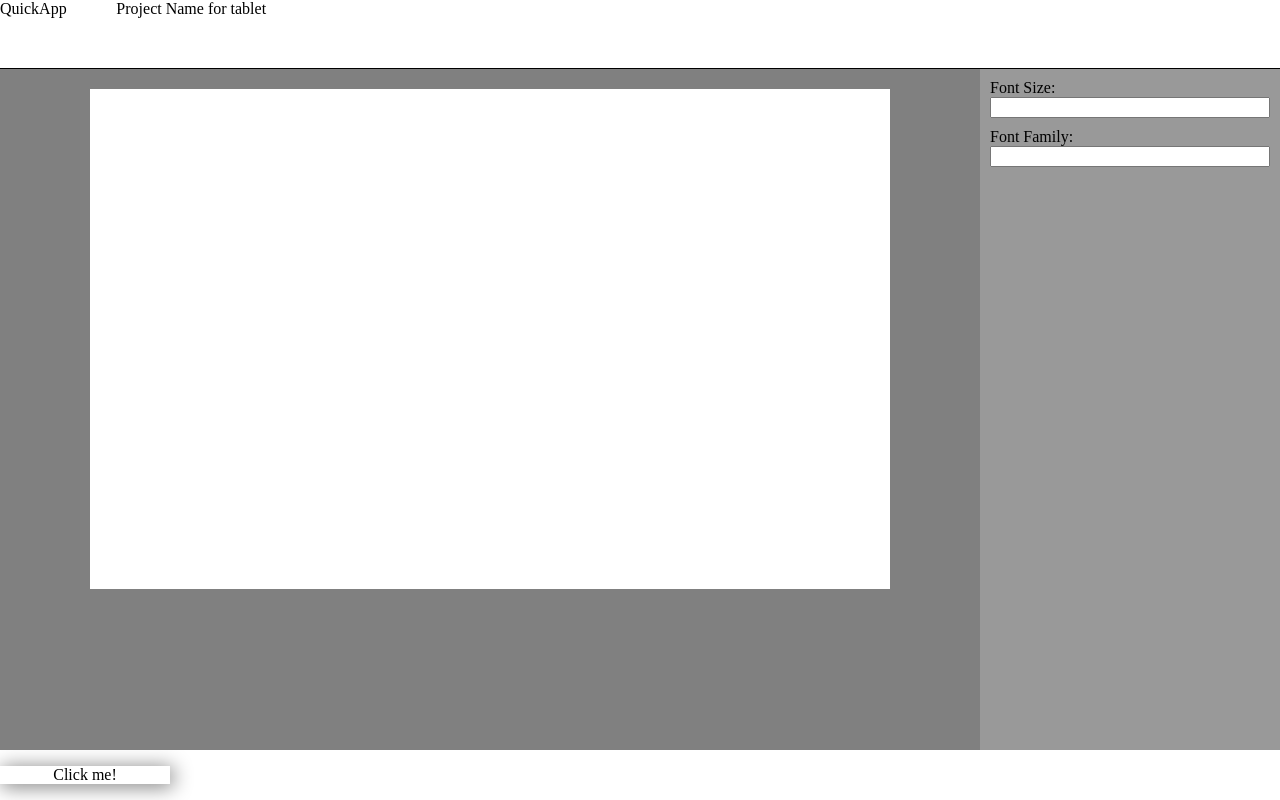
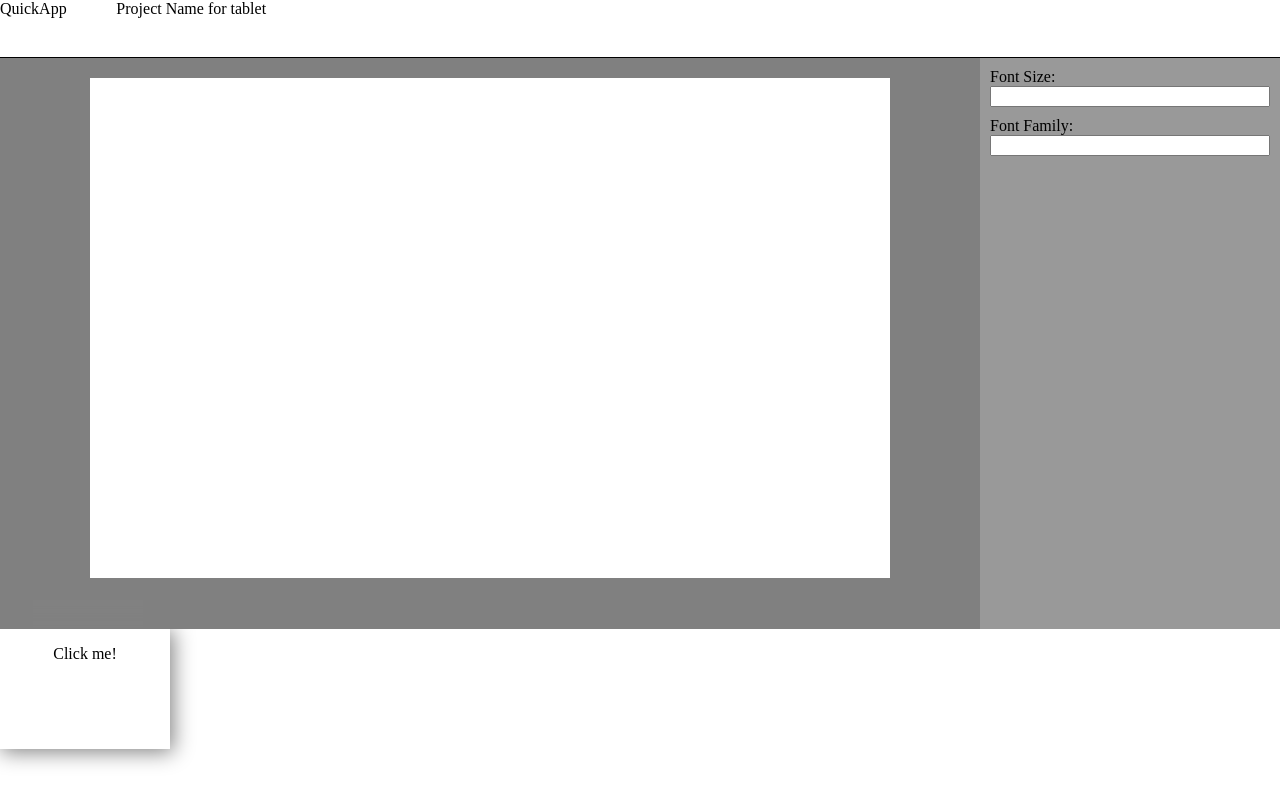
Before and after one commit to aditiverma1009/quickapp, a React (Create React App) app: page / in a window 1280 px wide. Built offline with nearby package versions, Linux system fonts and the light colour scheme.

Commit message:
Pages being rendered in preview

```diff
--- a/src/Components/Preview/Preview.css
+++ b/src/Components/Preview/Preview.css
@@ -37,13 +37,20 @@
   }
   .new-template-button{
     box-shadow: 2px 2px 20px 1px grey;
-    /* height:150px; */
+    height:120px;
     width:170px;
 
   }
-  .preview{
+  .Preview{
+    display: flex;
+    flex-direction: row;
+  }
+  .allPages{
+    display: flex;
+    flex-direction: row;
+  }
+  .displayPage{
     box-shadow: 2px 2px 20px 1px grey;
-    background-color: green;
-    height: 150px;;
-
+    height:120px;
+    width:170px;
   }
--- a/src/Components/Preview/Preview.jsx
+++ b/src/Components/Preview/Preview.jsx
@@ -43,18 +43,30 @@
   // }
 
   render() {
+
     const { open } = this.state;
+    const pages = this.props.pages.slice();
+    const allPages = pages.map((step, index) => (
+      <div className="displayPage">
+
+        <center><p>Page {index+1} <br/> {step.template} </p></center>
+      </div>
+    ));
+
     return (
-      <div>
+      <div className="Preview">
         <div onClick={this.onOpenModal} className="new-template-button" >
           <center><p>Click me!</p></center>
         </div>
         <Modal open={open} onClose={this.onCloseModal} center>
           <div className="template-heading">
-            <center><h2>Templates</h2></center>
+            <h2>Templates</h2>
           </div>
           <RenderTemplateList list={templateList} addPage={this.props.addPage}/>
         </Modal>
+        <div className="allPages">
+        {allPages}
+        </div>
       </div>
     )
   }
```
